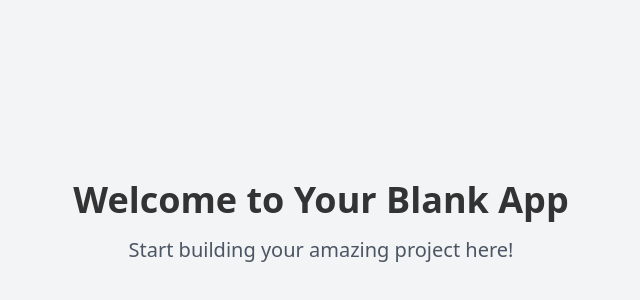
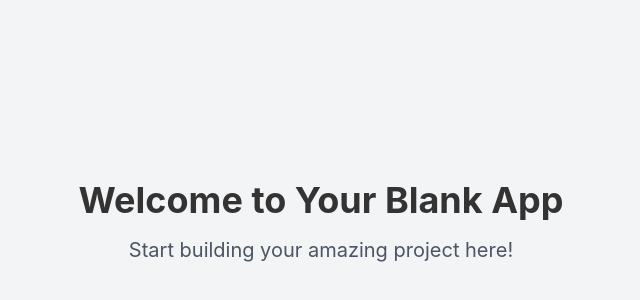
Before and after one commit to SadiqNaizam/mlo-a774-49cb, a React (Vite) app: page / in a window 1280 px wide. Shown: the part 178-478 px from the top of the page, without its empty margins (319-959 px from the left). Built offline with nearby package versions, Linux system fonts and the light colour scheme.

Commit message:
Files generated: tailwind.config.ts

```diff
--- a/tailwind.config.ts
+++ b/tailwind.config.ts
@@ -1,4 +1,5 @@
 import type { Config } from "tailwindcss";
+const defaultTheme = require('tailwindcss/defaultTheme');
 
 export default {
 	darkMode: ["class"],
@@ -68,6 +69,9 @@ export default {
 				md: 'calc(var(--radius) - 2px)',
 				sm: 'calc(var(--radius) - 4px)'
 			},
+			fontFamily: {
+        sans: ['var(--font-sans)', ...defaultTheme.fontFamily.sans],
+      },
 			keyframes: {
 				'accordion-down': {
 					from: {
```
